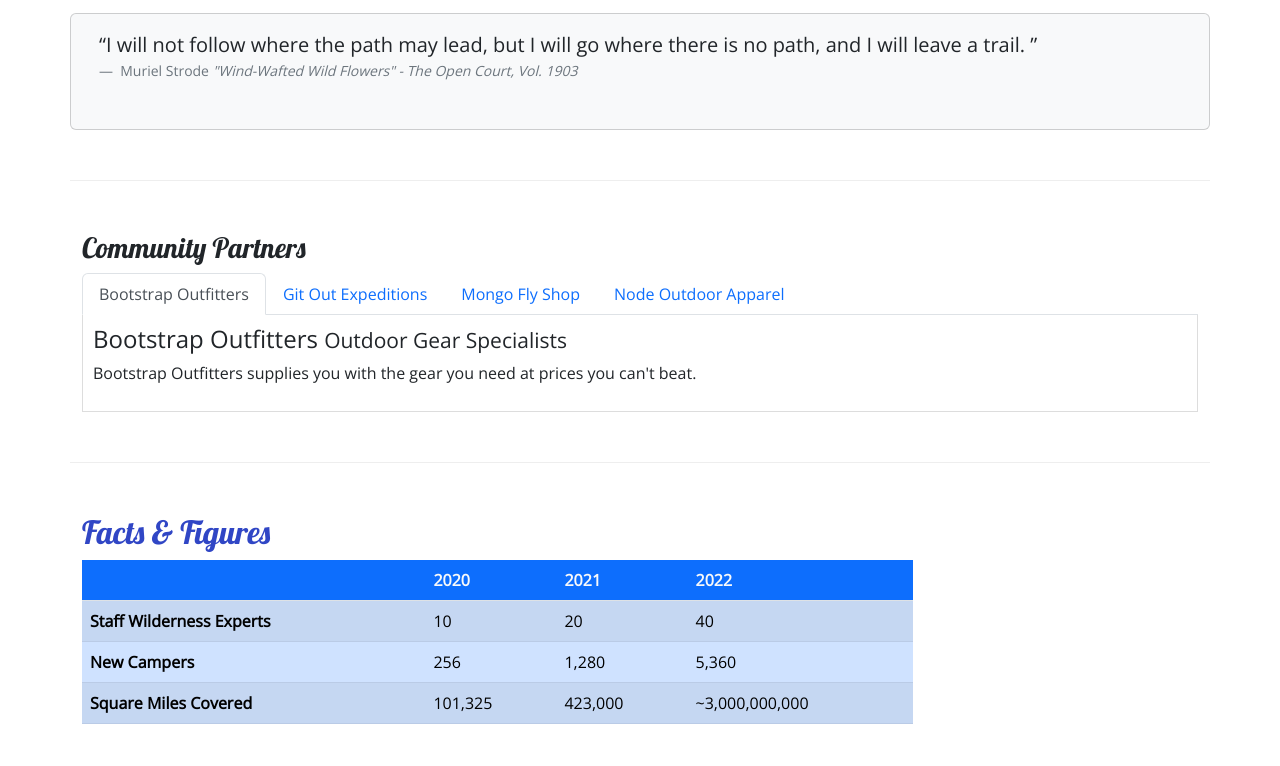
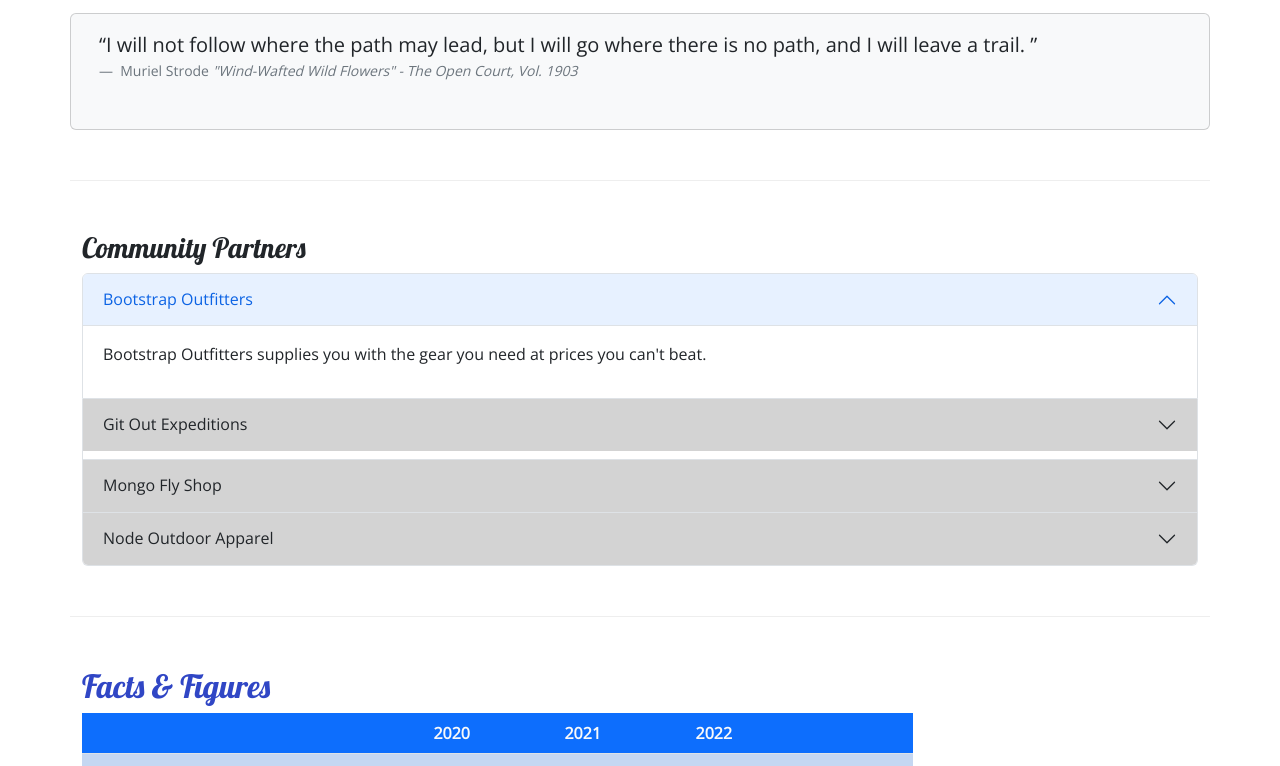
Before and after one commit to nmd46/nucampsite, a plain HTML site: page aboutus.html in a window 1280 px wide. Shown: the part 613-1379 px from the top of the page. Drawn offline with nearby package versions, Linux system fonts and the light colour scheme.

Commit message:
Accordion

```diff
--- a/aboutus.html
+++ b/aboutus.html
@@ -103,40 +103,58 @@
         <section class="row row-content">
             <div class="col">
                 <h3>Community Partners</h3>
-                <ul class="nav nav-tabs">
-                    <li class="nav-item">
-                        <a class="nav-link active" href="#bootstrap" role="tab" data-bs-toggle="tab"> Bootstrap Outfitters
-                        </a>
-                    </li>
-                    <li class="nav-item">
-                        <a class="nav-link" href="#git" role="tab" data-bs-toggle="tab">Git Out Expeditions
-                        </a>
-                    </li>
-                    <li class="nav-item">
-                        <a class="nav-link" href="#mongo" role="tab" data-bs-toggle="tab">Mongo Fly Shop
-                        </a>
-                    </li>
-                    <li class="nav-item">
-                        <a class="nav-link" href="#node" role="tab" data-bs-toggle="tab">Node Outdoor Apparel
-                        </a>
-                    </li>
-                </ul>
-                <div class="tab-content">
-                    <div role="tabpanel" class="tab-pane fade show active" id="bootstrap">
-                            <h4>Bootstrap Outfitters <small>Outdoor Gear Specialists</small></h4>
-                            <p class="d-none d-sm-block">Bootstrap Outfitters supplies you with the gear you need at prices you can't beat.</p>
+
+                <div class="accordion" id="accordionExample">
+                    <div class="accordion-item">
+                    <h4 class="accordion-header">
+                        <button class="accordion-button" type="button" data-bs-toggle="collapse" data-bs-target="#bootstrap">
+                            Bootstrap Outfitters
+                        </button>
+                    </h4>
+                    <div id="bootstrap" class="accordion-collapse collapse show" data-bs-parent="#accordionExample">
+                        <div class="accordion-body d-none d-sm-block">
+                            <p>Bootstrap Outfitters supplies you with the gear you need at prices you can't beat.</p>
+                        </div>
                     </div>
-                    <div role="tabpanel" class="tab-pane fade" id="git">
-                            <h4>Git Out Expeditions <small>Group Adventure Expeditions</small></h4>
-                            <p class="d-none d-sm-block">Join Git Out Expeditions to explore new horizons with a group of other adventurers!</p>
+                </div>
+
+                    <div class="accordion-item">
+                            <h4 class="accordian-header">
+                                <button class="accordion-button collapsed" type="button" data-bs-toggle="collapse" data-bs-target="#git">
+                                Git Out Expeditions
+                                </button>
+                            </h4>
+                            <div id="git" class="accordion-collapse collapse" data-bs-parent="#accordionExample">
+                                <div class="accordion-body d-none d-sm-block">
+                                    <p>Join Git Out Expeditions to explore new horizons with a group of other adventurers!</p>
+                                </div>
+                            </div>
                     </div>
-                    <div role="tabpanel" class="tab-pane fade" id="mongo">
-                            <h4>Mongo Fly Shop <small>Your Neighborhood Fly Fishing Shop</small></h4>
-                            <p class="d-none d-sm-block">Need a new fishing pole, a tacklebox, or flies of all kinds? Stop by Mongo Fly Shop.</p>
+
+                    <div class="accordion-item">
+                            <h4 class="accordion-header">
+                                <button class="accordion-button collapsed" type="button" data-bs-toggle="collapse" data-bs-target="#mongo">
+                                Mongo Fly Shop
+                                </button>
+                            </h4>
+                            <div id="mongo" class="accordion-collapse collapse" data-bs-parent="#accordionExample">
+                                <div class="accordion-body d-none d-sm-block">
+                                    <p>Need a new fishing pole, a tacklebox, or flies of all kinds? Stop by Mongo Fly Shop.</p>
+                                </div>
+                            </div>
                     </div>
-                    <div role="tabpanel" class="tab-pane fade" id="node">
-                            <h4>Node Outdoor Apparel <small>Outdoor Clothes & Shoes</small></h4>
-                            <p class="d-none d-sm-block">From polar fleeces to swimsuits, hiking boots to waders, a visit to Node will be sure to get you covered.</p>
+
+                    <div class="accordion-item">
+                            <h4 class="accordion-header">
+                                <button class="accordion-button collapsed" type="button" data-bs-toggle="collapse" data-bs-target="#node">
+                                    Node Outdoor Apparel
+                                </button>
+                            </h4>
+                            <div id="node" class="accordion-collapse collapse" data-bs-parent="#accordionExample">
+                                <div class="accordion-body d-none d-sm-block">
+                                    <p>From polar fleeces to swimsuits, hiking boots to waders, a visit to Node will be sure to get you covered.</p>
+                                </div>
+                            </div>
                     </div>
                 </div>
             </div>
--- a/css/styles.css
+++ b/css/styles.css
@@ -41,8 +41,6 @@
     background-color: #901CAD;
 }
 
-.tab-content{
-    border: 1px solid #DDD;
-    border-top: none;
-    padding: 10px;
+.accordion-button {
+    background-color: #d3d3d3;
 }
```
